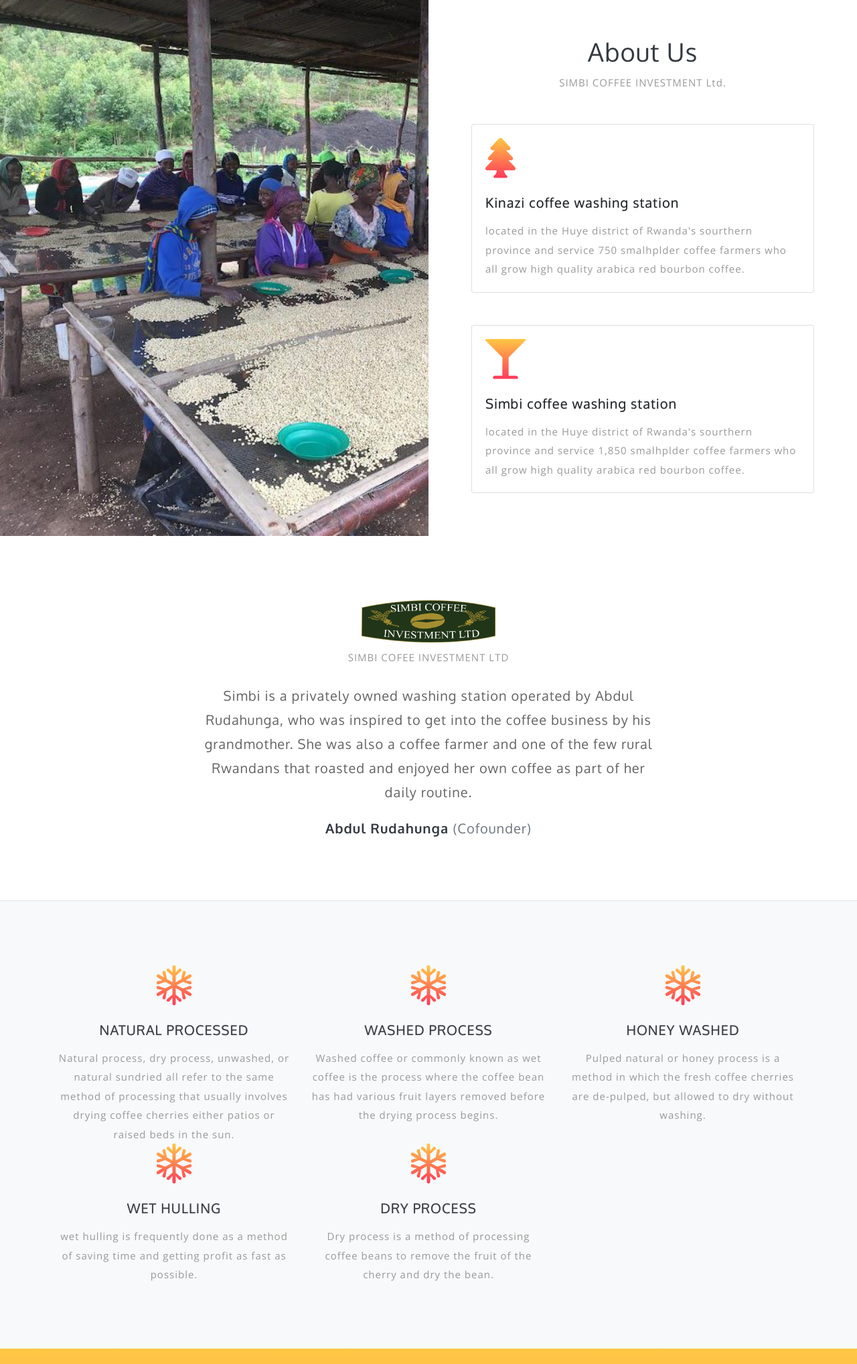
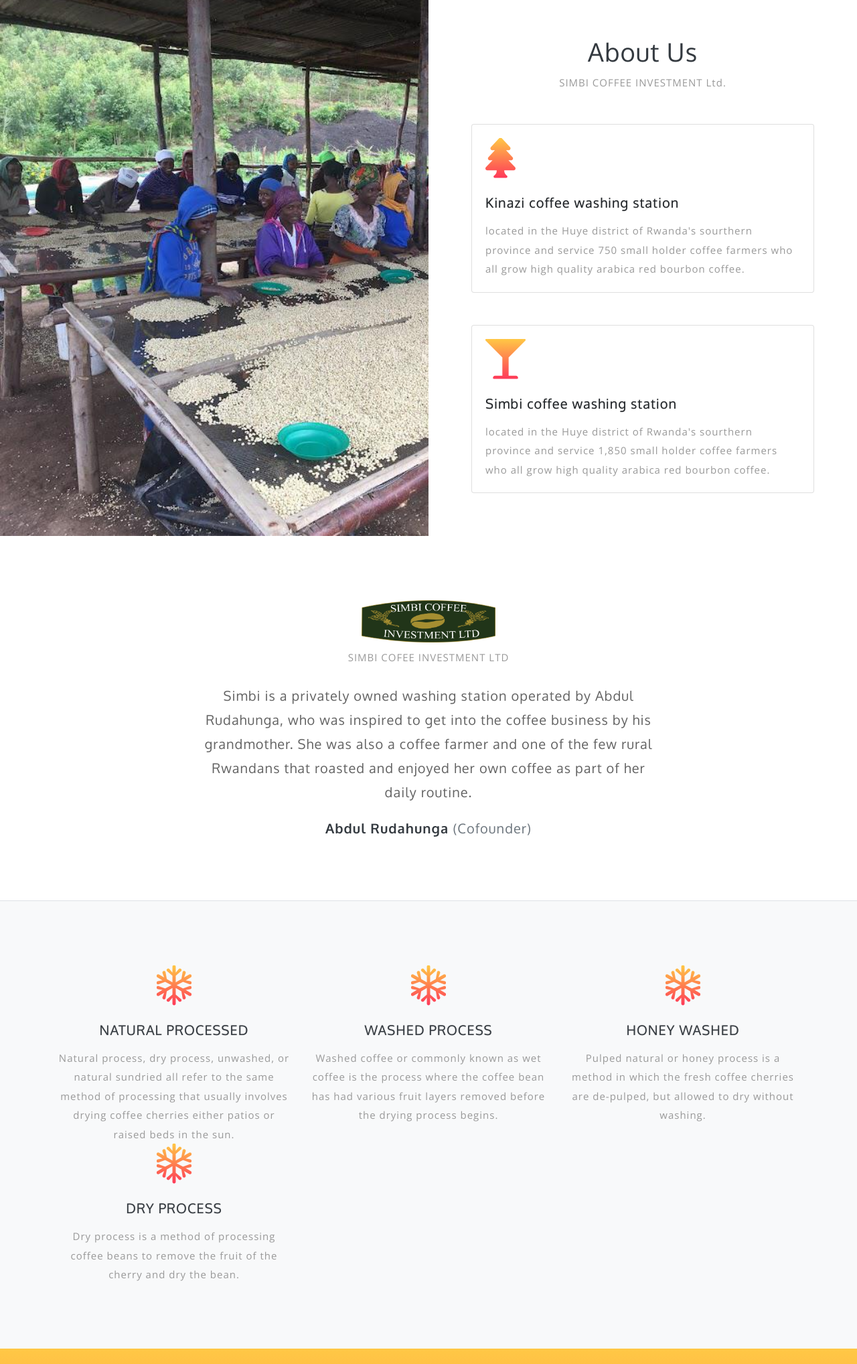
Before and after one commit to nadinantire/coffee, a plain HTML site: page about.html in a window 1280 px wide. Shown: the part 307-2343 px from the top of the page at 67% size. Drawn offline with nearby package versions, Linux system fonts and the light colour scheme.

Commit message:
removed wet

```diff
--- a/about.html
+++ b/about.html
@@ -153,7 +153,7 @@
                             <div class="card-body">
                                 <i class="fa fa-tree"></i>
                                 <h5 class="card-title mt-4 mb-3">Kinazi coffee washing station</h5>
-                                <p class="card-text">located in the Huye district of Rwanda's sourthern province and service 750 smalhplder coffee farmers
+                                <p class="card-text">located in the Huye district of Rwanda's sourthern province and service 750 small holder coffee farmers
                                 who all grow high quality arabica red bourbon coffee.</p>
                             </div>
                         </div>
@@ -163,7 +163,7 @@
                             <div class="card-body">
                                 <i class="fas fa-glass-martini"></i>
                                 <h5 class="card-title mt-4 mb-3">Simbi coffee washing station</h5>
-                                <p class="card-text">located in the Huye district of Rwanda's sourthern province and service 1,850 smalhplder coffee farmers
+                                <p class="card-text">located in the Huye district of Rwanda's sourthern province and service 1,850 small holder coffee farmers
                                     who all grow high quality arabica red bourbon coffee.
                                 </p>
                             </div>
@@ -209,11 +209,6 @@
                     <i class="far fa-snowflake"></i>
                     <h5 class="text-dark text-uppercase mt-4 mb-3">Honey washed</h5>
                     <p>Pulped natural or honey process is a method in which the fresh coffee cherries are de-pulped, but allowed to dry without washing.</p>
-                </div>
-                <div class="col-md-4 support-grid">
-                    <i class="far fa-snowflake"></i>
-                    <h5 class="text-dark text-uppercase mt-4 mb-3">wet hulling</h5>
-                    <p>wet hulling is frequently done as a method of saving time and getting profit as fast as possible. </p>
                 </div>
                 <div class="col-md-4 support-grid">
                     <i class="far fa-snowflake"></i>
```
